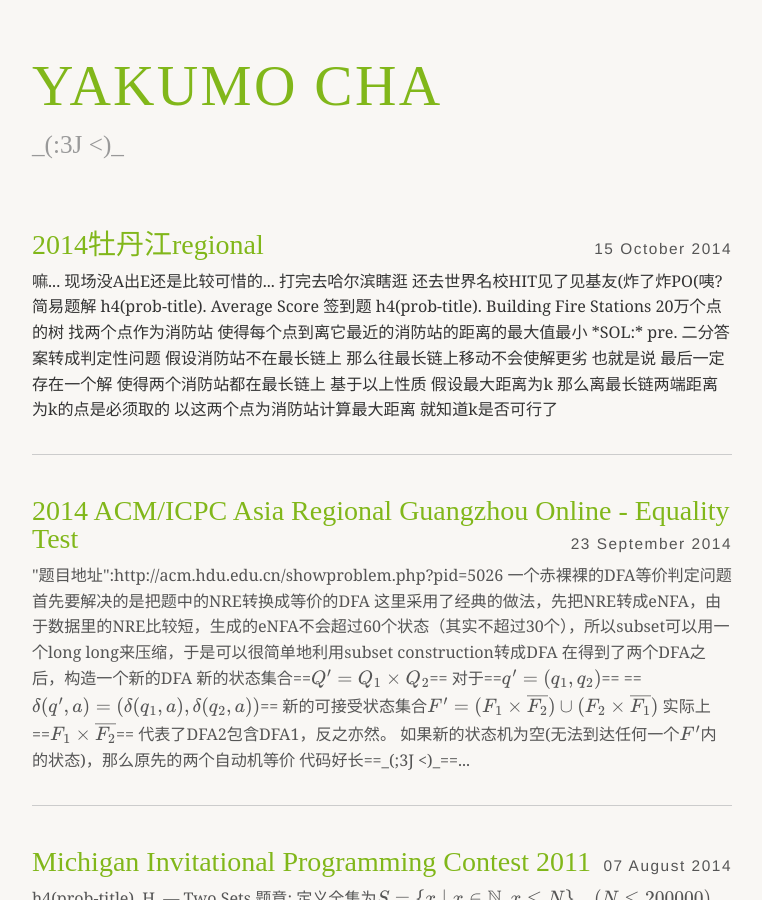
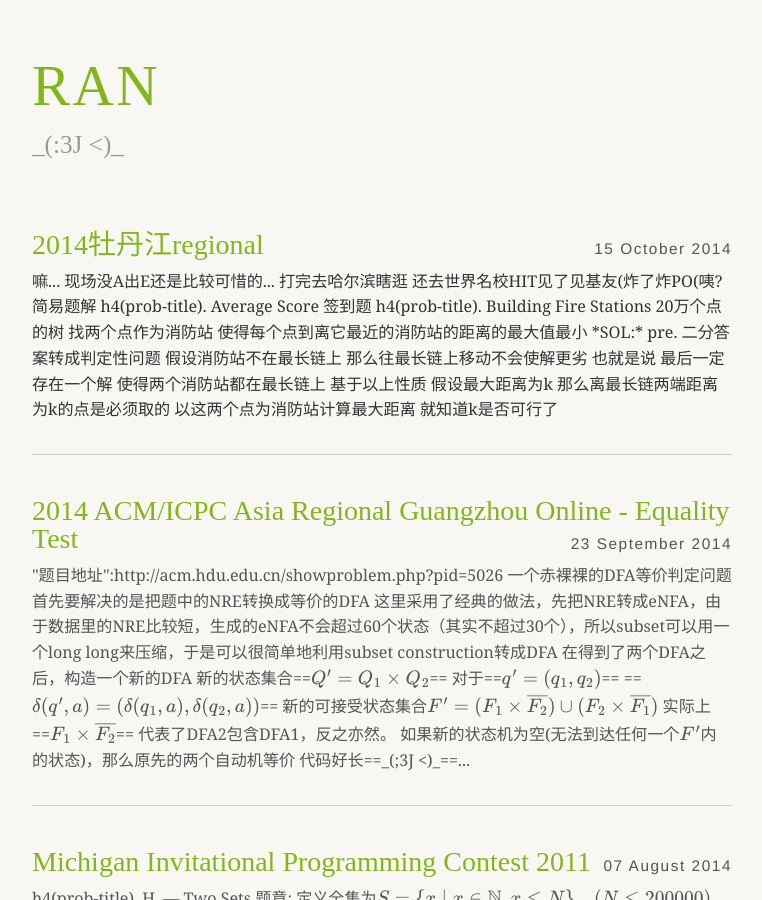
Before and after one commit to conopt/blog, a Jekyll site: the page built from index.html, in a window 1280 px wide and 900 px high. Shown: the whole window, without its empty margins (258-1020 px from the left). Built offline with Jekyll 4.4.1, drawn with Linux system fonts in a browser that asks for light colours; some web fonts are replaced; formulas are drawn with MathJax 3; the list of posts is cut into pages by our own code.

Commit message:
Update index.html

```diff
--- a/index.html
+++ b/index.html
@@ -8,7 +8,7 @@
     <main class="container">
     	<div class="row-fluid">
     		<section class="content">
-    		  <h1>yakumo cha</h1>
+    		  <h1>Ran</h1>
           <div class="sub-title">
             _(:3J &lt;)_
           </div>
```
